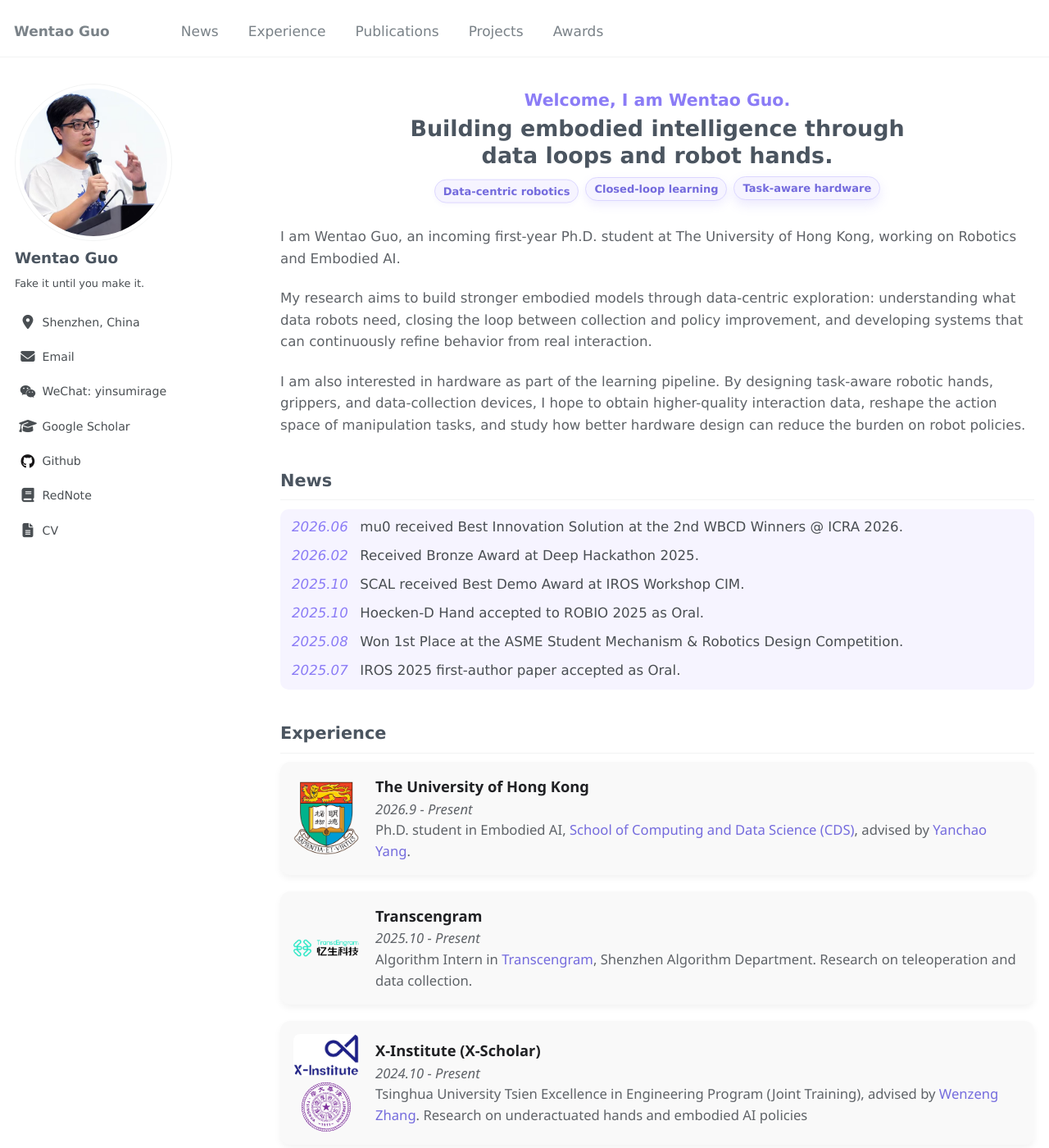
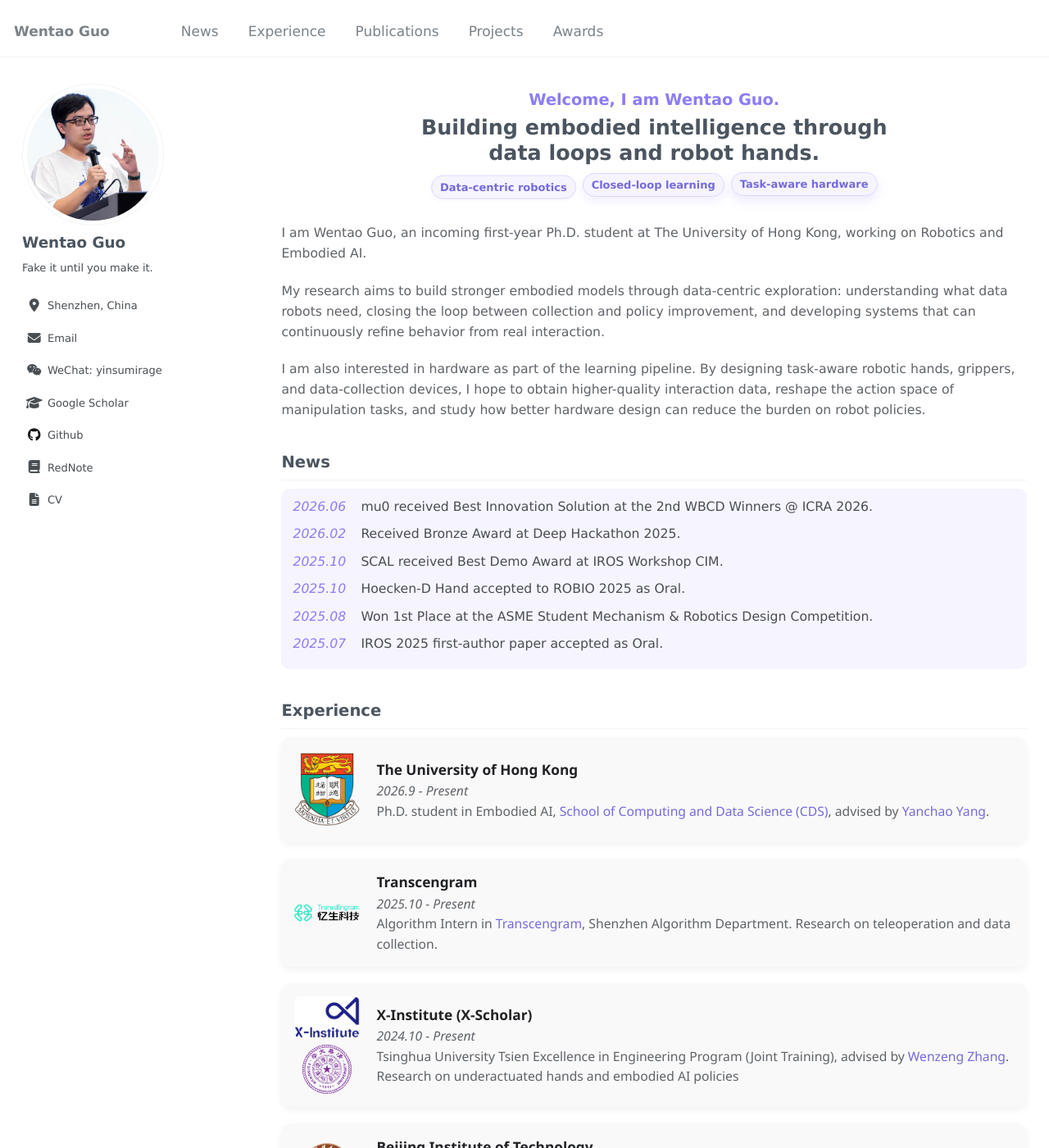
Before and after one commit to yinsumirage/yinsumirage.github.io, a Jekyll site: the page built from _pages/about.md, in a window 1280 px wide and 1400 px high. Shown: the whole window at 82% size. Built offline with Jekyll 4.4.1, drawn with Linux system fonts in a browser that asks for light colours; our own code applies the rules of GitHub Pages for plain Markdown files.

Commit message:
Refine responsive layout and visitor footer

```diff
--- a/_includes/footer/custom.html
+++ b/_includes/footer/custom.html
@@ -1,14 +1,22 @@
 <!-- start custom footer snippets -->
-<div style="margin: 0 0 0.75rem; text-align: center;">
+<div style="display: flex; flex-wrap: wrap; align-items: center; justify-content: center; gap: 0.5rem 0.7rem; margin: 0 0 0.75rem; text-align: center;">
+  <a href="https://mapmyvisitors.com/web/1c628" title="Visit tracker">
+    <img
+      src="https://mapmyvisitors.com/map.png?d=4sGY9_fvrEAC4k7OMUzit0gN-AA7RBhZbL38T0yk_xM&amp;cl=ffffff"
+      alt="Visitor map"
+      loading="lazy"
+      decoding="async"
+      style="display: block; width: 200px; max-width: 100%; height: auto;"
+    >
+  </a>
   <a href="https://hits.sh/yinsumirage.github.io/">
     <img
       alt="Visitors"
       src="https://hits.sh/yinsumirage.github.io.svg?view=today-total&amp;label=visitors&amp;color=%238b7cf6&amp;labelColor=%238f96a3&amp;style=flat-square"
       loading="lazy"
       decoding="async"
-      style="max-width: 100%; height: auto; width: 118px; opacity: 0.86;"
+      style="max-width: 100%; height: auto; width: 108px; opacity: 0.78;"
     >
   </a>
 </div>
-<!-- mapmyvisitors: paste generated embed code here after creating a widget for the deployed domain. -->
 <!-- end custom footer snippets -->
--- a/assets/css/home.css
+++ b/assets/css/home.css
@@ -22,6 +22,7 @@
   background-color: #ffffff;
   font-family: 'Arial Rounded MT Bold', Verdana, sans-serif;
   font-size: 16px;
+  margin-bottom: 0 !important;
 }
 
 h2,
@@ -455,6 +456,16 @@
   font-weight: 600;
 }
 
+.page__footer {
+  position: static;
+  margin-top: 1rem;
+}
+
+.page__footer footer {
+  margin-top: 0.9rem;
+  padding-bottom: 1rem;
+}
+
 div.markdown-body a,
 div.page__content a,
 a {
@@ -485,11 +496,11 @@
 
 @media (min-width: 1025px) {
   #main {
-    --sidebar-w: clamp(220px, 20vw, 290px);
-    --avatar-w: clamp(152px, 15vw, 220px);
-    max-width: 1650px;
-    padding-left: 1rem;
-    padding-right: 1rem;
+    --sidebar-w: clamp(210px, 18vw, 265px);
+    --avatar-w: clamp(148px, 13.5vw, 205px);
+    max-width: 1500px;
+    padding-left: 1.5rem;
+    padding-right: 1.5rem;
   }
 
   .sidebar {
@@ -506,26 +517,30 @@
     font-size: clamp(1.05em, 0.75em + 0.5vw, 1.25em);
   }
 
-  .sidebar p,
   .sidebar li {
-    font-size: clamp(0.76em, 0.58em + 0.28vw, 0.85em);
+    font-size: clamp(0.72em, 0.55em + 0.24vw, 0.8em);
+  }
+
+  .sidebar p {
+    font-size: clamp(0.8em, 0.62em + 0.24vw, 0.9em);
   }
 
   .page {
     float: right;
-    width: calc(100% - var(--sidebar-w) - 40px) !important;
-    padding-left: 28px !important;
+    width: calc(100% - var(--sidebar-w) - 52px) !important;
+    padding-left: 34px !important;
     padding-right: 0 !important;
   }
 
   .page__content {
-    font-size: 1.04em;
+    font-size: 0.98em;
   }
 }
 
 @media (max-width: 1024px) {
   #main {
     max-width: none;
+    margin-top: 1rem;
     padding-left: 1rem;
     padding-right: 1rem;
   }
@@ -538,6 +553,7 @@
     overflow: visible !important;
     width: 100% !important;
     max-width: none !important;
+    padding-top: 0 !important;
     margin-bottom: 1.5em;
   }
 
```
